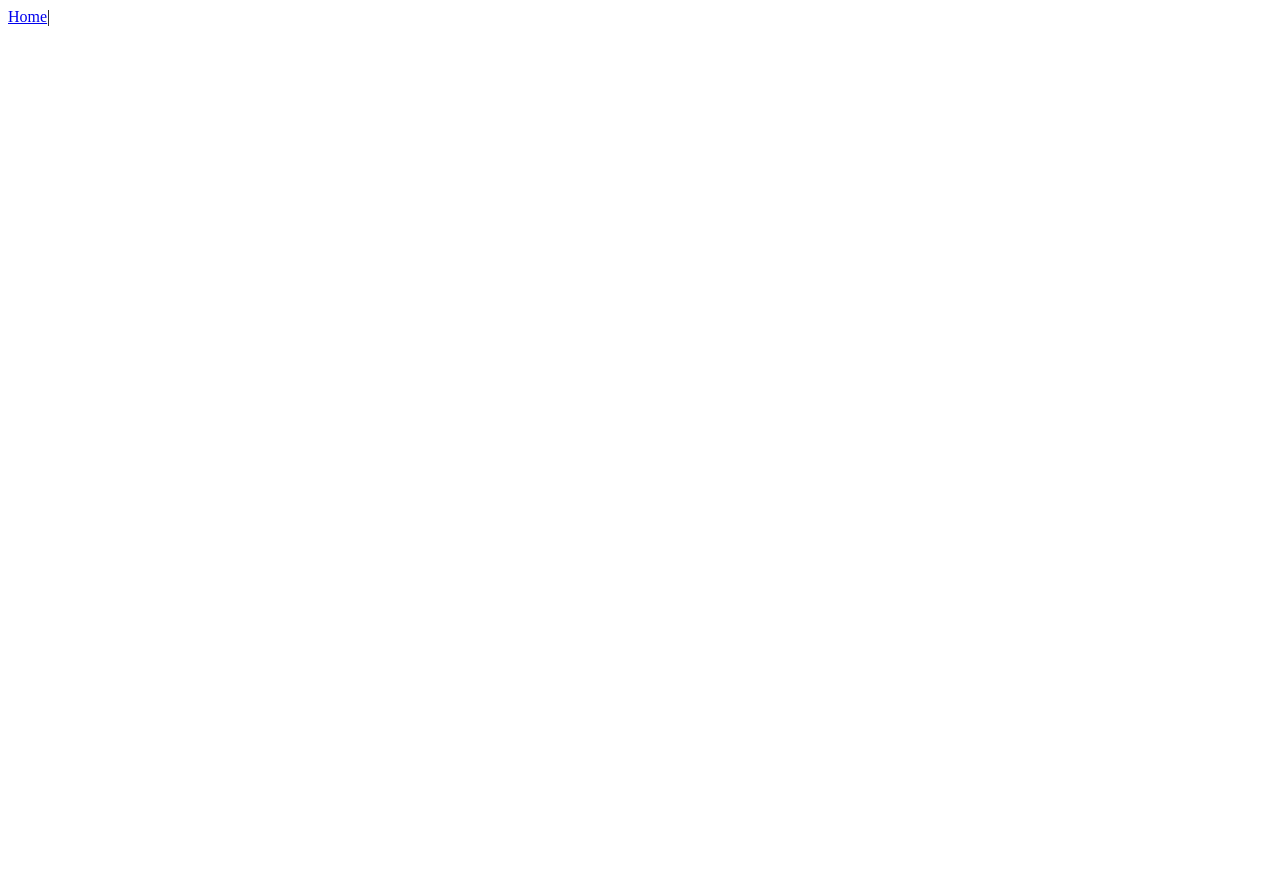
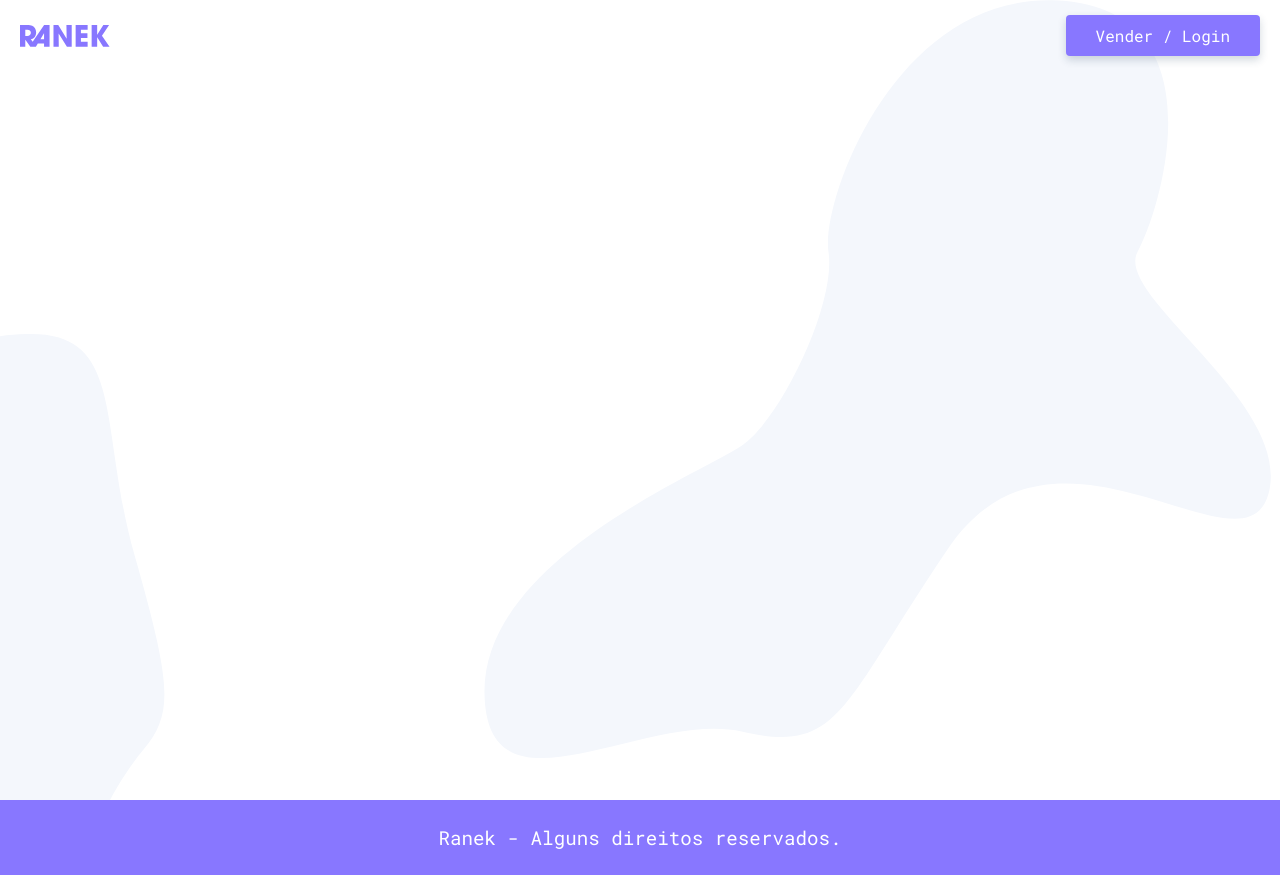
Before and after one commit to rafaelsdiasdev/Ranek, a Vue app: page / in a window 1280 px wide. Before the commit the page ends 800 px from the top, so only its background shows below. Built offline with nearby package versions, Linux system fonts and the light colour scheme.

Commit message:
Adicionado TheHeader e TheFooter e seus eestilos

```diff
--- a/public/index.html
+++ b/public/index.html
@@ -1,15 +1,23 @@
 <!DOCTYPE html>
 <html lang="en">
   <head>
-    <meta charset="utf-8">
-    <meta http-equiv="X-UA-Compatible" content="IE=edge">
-    <meta name="viewport" content="width=device-width,initial-scale=1.0">
-    <link rel="icon" href="<%= BASE_URL %>favicon.ico">
+    <meta charset="utf-8" />
+    <meta http-equiv="X-UA-Compatible" content="IE=edge" />
+    <meta name="viewport" content="width=device-width,initial-scale=1.0" />
+    <link rel="icon" href="<%= BASE_URL %>favicon.ico" />
+    <link
+      href="https://fonts.googleapis.com/css2?family=Roboto+Mono:wght@400&display=swap"
+      rel="stylesheet"
+    />
     <title><%= htmlWebpackPlugin.options.title %></title>
   </head>
   <body>
     <noscript>
-      <strong>We're sorry but <%= htmlWebpackPlugin.options.title %> doesn't work properly without JavaScript enabled. Please enable it to continue.</strong>
+      <strong
+        >We're sorry but <%= htmlWebpackPlugin.options.title %> doesn't work
+        properly without JavaScript enabled. Please enable it to
+        continue.</strong
+      >
     </noscript>
     <div id="app"></div>
     <!-- built files will be auto injected -->
--- a/src/App.vue
+++ b/src/App.vue
@@ -1,11 +1,86 @@
 <template>
   <div id="app">
-    <div id="nav">
-      <router-link to="/">Home</router-link>|
-    </div>
-    <router-view />
+    <TheHeader />
+    <main id="main">
+      <router-view />
+    </main>
+    <TheFooter />
   </div>
 </template>
 
+<script>
+import TheHeader from "./components/TheHeader";
+import TheFooter from "./components/TheFooter";
+export default {
+  components: {
+    TheHeader,
+    TheFooter
+  }
+};
+</script>
+
 <style>
+* {
+  box-sizing: border-box;
+}
+
+body,
+ul,
+li,
+h1,
+h2,
+p {
+  margin: 0;
+  padding: 0;
+}
+
+ul {
+  list-style: none;
+}
+
+body {
+  font-family: "Roboto Mono", Helvetica, Arial, sans-serif;
+  color: #345;
+  background: url("./assets/pattern.svg") repeat top;
+}
+
+a {
+  color: #345;
+  text-decoration: none;
+}
+
+img {
+  max-width: 100%;
+  display: block;
+}
+
+.btn {
+  display: block;
+  padding: 10px 30px;
+  background-color: #87f;
+  border-radius: 4px;
+  color: #fff;
+  text-align: center;
+  font-size: 1rem;
+  box-shadow: 0 4px 8px rgba(30, 60, 90, 0.2);
+  transition: all 0.3s;
+  border: none;
+  font-family: "Roboto Mono", Helvetica, Arial, sans-serif;
+  cursor: pointer;
+}
+
+.btn:hover {
+  background: #65d;
+  transform: scale(1.1);
+}
+
+#app {
+  display: flex;
+  min-height: 100vh;
+  flex-direction: column;
+}
+
+#main {
+  flex: 1;
+}
 </style>
--- /dev/null
+++ b/src/components/TheFooter.vue
@@ -0,0 +1,23 @@
+<template>
+  <footer>
+    <p>Ranek - Alguns direitos reservados.</p>
+  </footer>
+</template>
+
+<script>
+export default {
+  name: "TheFooter"
+};
+</script>
+
+<style>
+footer {
+  background: #87f;
+  padding: 25px 0;
+  text-align: center;
+  font-size: 1.2rem;
+  color: #fff;
+  position: relative;
+  top: 75px;
+}
+</style>
--- /dev/null
+++ b/src/components/TheHeader.vue
@@ -0,0 +1,34 @@
+<template>
+  <header>
+    <nav>
+      <router-link to="/" class="logo">
+        <img src="@/assets/ranek.svg" alt="Ranek" />
+      </router-link>
+      <router-link class="btn" to="/login">Vender / Login</router-link>
+    </nav>
+  </header>
+</template>
+
+<script>
+export default {
+  name: "TheHeader"
+};
+</script>
+
+<style scoped>
+nav {
+  display: flex;
+  align-items: center;
+  justify-content: space-between;
+  padding: 15px 20px;
+  box-sizing: 0 2px 4px rgba(30, 60, 90, 0.1);
+}
+
+.logo {
+  padding: 10px 0;
+}
+
+.logo img {
+  width: 90px;
+}
+</style>
```
